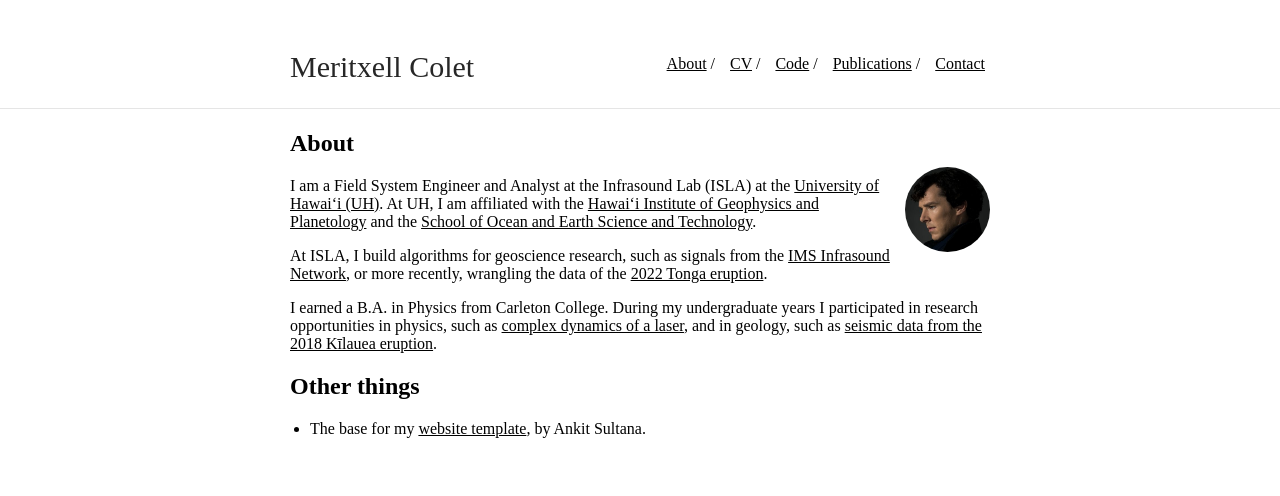
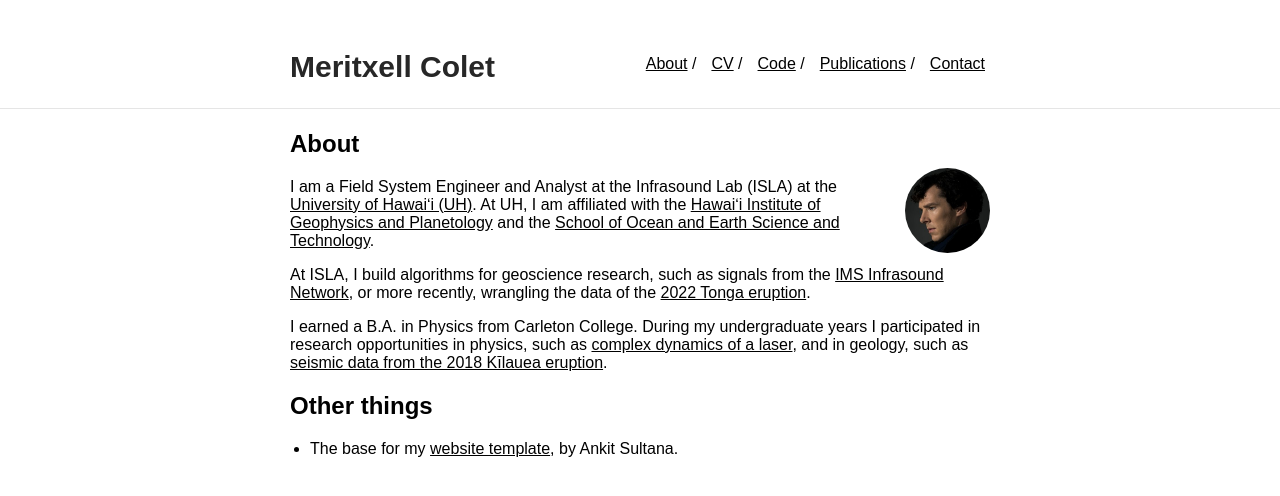
Before and after one commit to MeritxellC/MeritxellC.github.io, a Jekyll site: the page built from index.md, in a window 1280 px wide. Shown: the top 496 px of the page. Built offline with Jekyll 4.4.1, drawn with Linux system fonts in a browser that asks for light colours; our own code applies the rules of GitHub Pages for plain Markdown files.

```diff
--- a/_sass/_style.scss
+++ b/_sass/_style.scss
@@ -11,7 +11,7 @@ html {
 }
 body {
     margin: 0;
-    font-family: "Mundo Sans Demi, Sans Serif";
+    font-family: "Arial";
     height: 100%;
 }
 a {
@@ -36,7 +36,8 @@ hr {
     font-size: 30px;
     color: #272727;
     display: inline-block;
-    text-decoration: none
+    text-decoration: none;
+    font-weight: bold;
 }
 .navbar {
     padding: 50px 0 50px 0;
```
